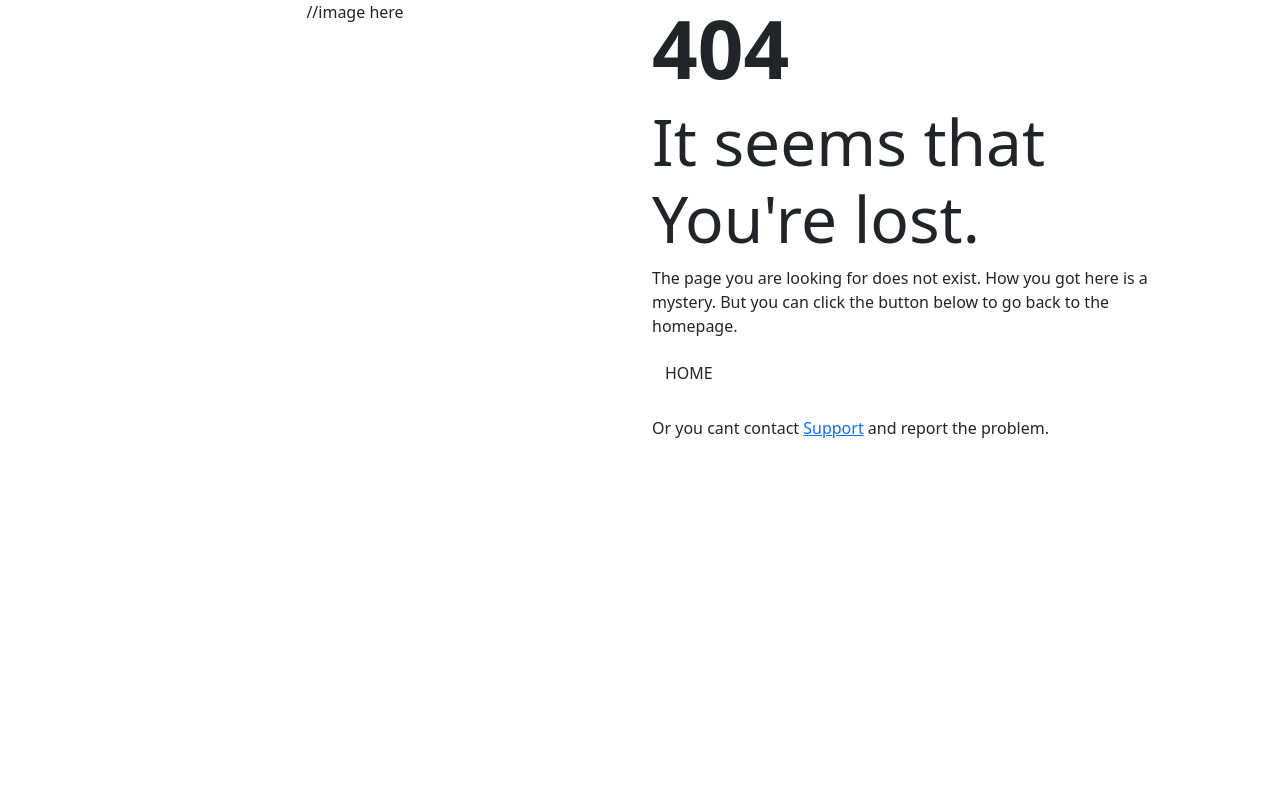
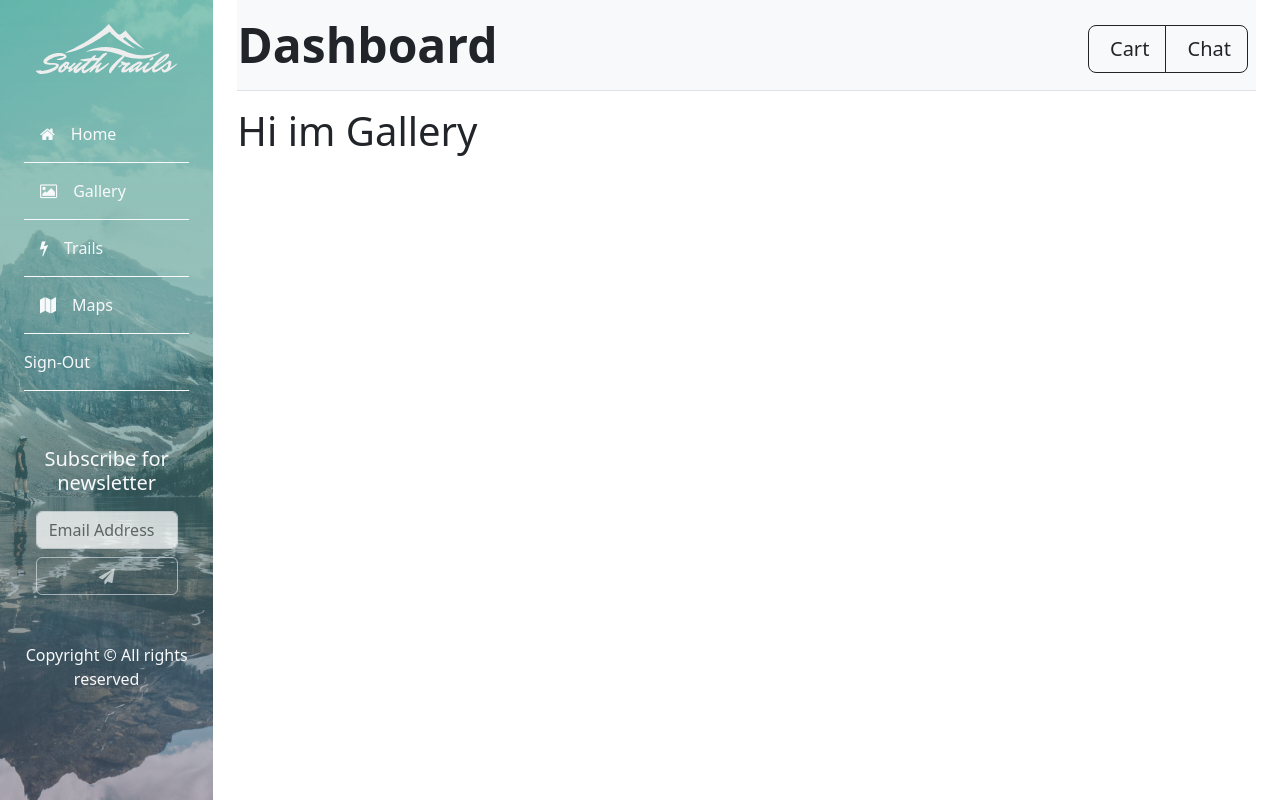
Before and after one commit to DAnoche/south-trails, a React (Create React App) app: page /Gallery in a window 1280 px wide. Built offline with nearby package versions, Linux system fonts and the light colour scheme; sample sign-in values are in the browser's storage.

Commit message:
Updated folder names and links of Side navbar

```diff
--- a/src/App.js
+++ b/src/App.js
@@ -2,8 +2,9 @@ import { BrowserRouter, Routes, Route } from "react-router-dom";
 //Pages
 import NotFound from "./404";
 import Home from "./Home";
-import Dashboard from "./Dashboard";
-import ContactUs from "./Contact-us";
+import Gallery from "./Gallery";
+import Trails from "./Trails";
+import Maps from "./Maps";
 import Login from "./Login";
 import Register from "./Registration";
 
@@ -12,8 +13,9 @@ const App = () => {
     <BrowserRouter>
       <Routes>
         <Route path="/" element={<Home />}>
-          <Route path="/Dashboard" element={<Dashboard />} />
-          <Route path="/Contact-us" element={<ContactUs />} />
+          <Route path="/Gallery" element={<Gallery />} />
+          <Route path="/Trails" element={<Trails />} />
+          <Route path="/Maps" element={<Maps />} />
         </Route>
         <Route path="/Register" element={<Register />} />
         <Route path="/Login" element={<Login />} />
--- a/src/Contact-us/index.jsx
+++ /dev/null
@@ -1,9 +0,0 @@
-function ContactUs() {
-  return (
-    <>
-      <h1>Hi im Support/Contact-us</h1>
-    </>
-  );
-}
-
-export default ContactUs;
--- a/src/Dashboard/index.jsx
+++ /dev/null
@@ -1,9 +0,0 @@
-function Dashboard() {
-  return (
-    <>
-      <h1>Hi im Dashboard</h1>
-    </>
-  );
-}
-
-export default Dashboard;
--- /dev/null
+++ b/src/Gallery/index.jsx
@@ -0,0 +1,9 @@
+function Gallery() {
+  return (
+    <>
+      <h1>Hi im Gallery</h1>
+    </>
+  );
+}
+
+export default Gallery;
--- a/src/Left-sidenav/index.jsx
+++ b/src/Left-sidenav/index.jsx
@@ -46,9 +46,9 @@ function LeftNavBar(props) {
             <li className="nav-item mb-3 pb-3 border-bottom border-light">
               <Link
                 onClick={() => {
-                  props.setCurrentLink("/Dashboard");
+                  props.setCurrentLink("/Gallert");
                 }}
-                to="/Dashboard"
+                to="/Gallery"
                 className="text-decoration-none text-light w-100"
               >
                 <span className="fa fa-photo mx-3" />
@@ -58,9 +58,9 @@ function LeftNavBar(props) {
             <li className="nav-item mb-3 pb-3 border-bottom border-light">
               <Link
                 onClick={() => {
-                  props.setCurrentLink("/Contact-us");
+                  props.setCurrentLink("/Trails");
                 }}
-                to="/Contact-us"
+                to="/Trails"
                 className="text-decoration-none text-light w-100"
               >
                 <span className="fa fa-bolt  mx-3" />
@@ -70,9 +70,9 @@ function LeftNavBar(props) {
             <li className="nav-item mb-3 pb-3 border-bottom border-light">
               <Link
                 onClick={() => {
-                  props.setCurrentLink("/Support");
+                  props.setCurrentLink("/Maps");
                 }}
-                to="/Support"
+                to="/Maps"
                 className="text-decoration-none text-light w-100"
               >
                 <span className="fa fa-map mx-3" />
@@ -93,7 +93,7 @@ function LeftNavBar(props) {
         </div>
 
         {/* News Letter */}
-        <div className="text-center text-light border-top px-1">
+        <div className="text-center text-light">
           <div className="mb-5 mt-2">
             <h3 className="h5 mb-3">Subscribe for newsletter</h3>
             <form>
--- /dev/null
+++ b/src/Maps/index.jsx
@@ -0,0 +1,9 @@
+function Maps() {
+  return (
+    <>
+      <h1>Hi im Maps</h1>
+    </>
+  );
+}
+
+export default Maps;
--- /dev/null
+++ b/src/Trails/index.jsx
@@ -0,0 +1,9 @@
+function Trails() {
+  return (
+    <>
+      <h1>Hi im Trails</h1>
+    </>
+  );
+}
+
+export default Trails;
```
